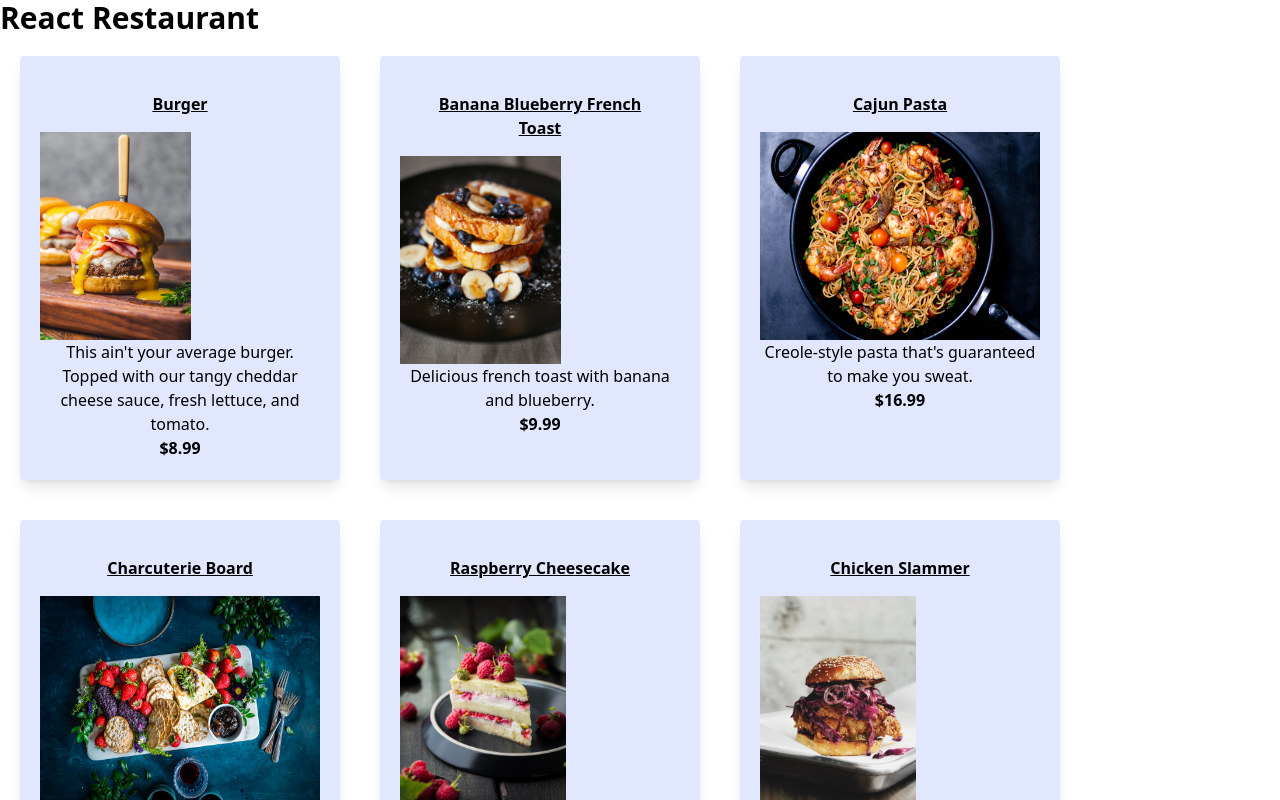
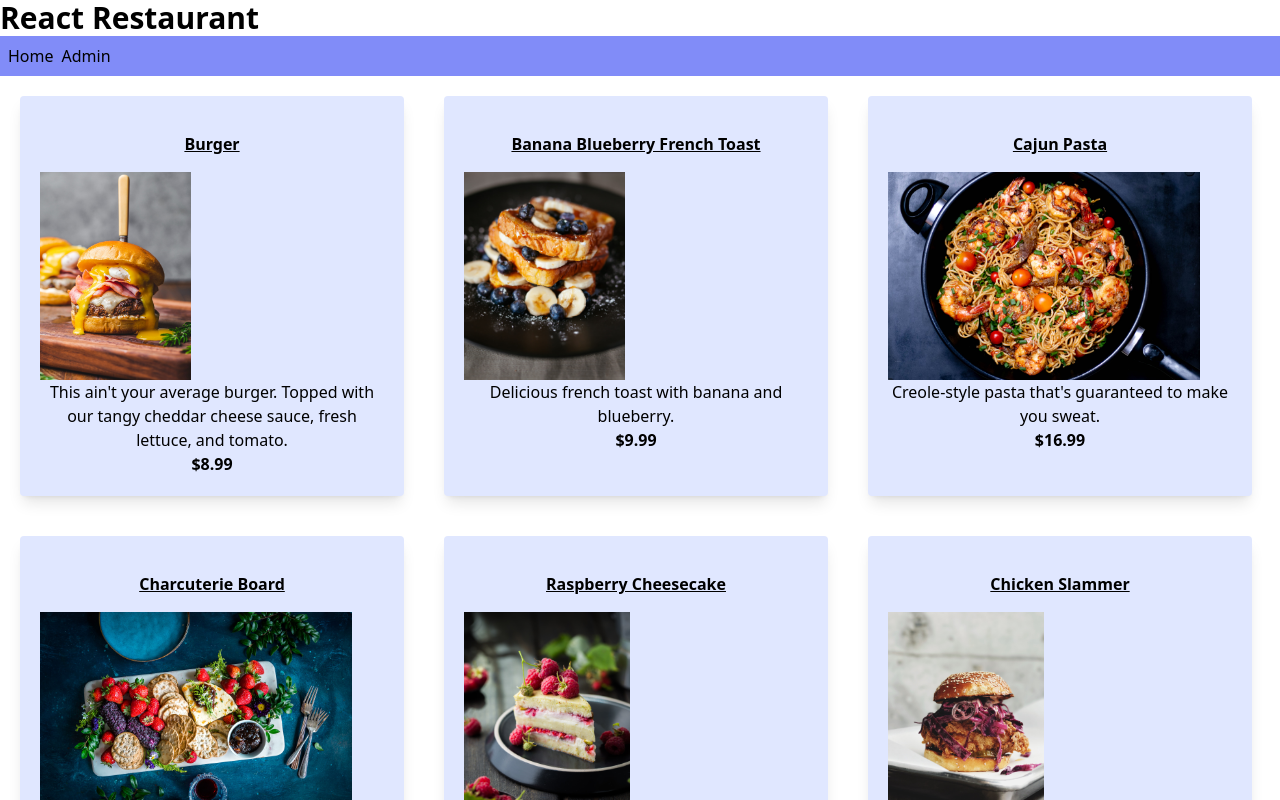
Before and after one commit to doublek909/react-restaurant, a React (Vite) app: page / in a window 1280 px wide. Shown: the top 800 px of the page. Built offline with nearby package versions, Linux system fonts and the light colour scheme.

Commit message:
add navbar and admin pages

```diff
--- a/package.json
+++ b/package.json
@@ -10,7 +10,8 @@
   },
   "dependencies": {
     "react": "^18.2.0",
-    "react-dom": "^18.2.0"
+    "react-dom": "^18.2.0",
+    "react-router-dom": "^6.4.1"
   },
   "devDependencies": {
     "@types/react": "^18.0.17",
--- /dev/null
+++ b/src/Admin.tsx
@@ -0,0 +1,7 @@
+export default function Admin() {
+  return (
+    <>
+      <h1>Admin Page</h1>
+    </>
+  );
+}
--- a/src/App.tsx
+++ b/src/App.tsx
@@ -1,24 +1,26 @@
-import { foods } from "./food";
+import { Link, Route, Routes } from "react-router-dom";
+import Admin from "./Admin";
+import Menu from "./Menu";
+
 export default function App() {
   return (
     <>
       <h1 className="text-3xl font-bold">React Restaurant</h1>
-      <div className="flex flex-wrap">
-        {foods.map((food) => {
-          return (
-            <div className="basis-1/4 p-5 text-center m-5 shadow-lg bg-indigo-100 max-w-sm rounded">
-              <h2 className="p-4 font-bold underline"> {food.name}</h2>
-              <img
-                className="h-52"
-                src={"./images/" + food.image}
-                alt={food.name}
-              />
-              <p>{food.description}</p>
-              <p className="font-bold">${food.price}</p>
-            </div>
-          );
-        })}
-      </div>
+      <nav className="bg-indigo-400 p-2">
+        <ul className="flex">
+          <li className="mr-2">
+            <Link to="/">Home </Link>
+          </li>
+          <li className="mr-2">
+            <Link to="/admin"> Admin </Link>
+          </li>
+        </ul>
+      </nav>
+
+      <Routes>
+        <Route path="/" element={<Menu />} />
+        <Route path="/admin" element={<Admin />} />
+      </Routes>
     </>
   );
 }
--- /dev/null
+++ b/src/Menu.tsx
@@ -0,0 +1,22 @@
+import { foods } from "./food";
+
+export default function Menu() {
+  return (
+    <div className="flex flex-wrap">
+      {foods.map((food) => {
+        return (
+          <div className="basis-1/4 p-5 grow text-center m-5 shadow-lg bg-indigo-100 max-w-sm rounded">
+            <h2 className="p-4 font-bold underline"> {food.name}</h2>
+            <img
+              className="h-52"
+              src={"./images/" + food.image}
+              alt={food.name}
+            />
+            <p>{food.description}</p>
+            <p className="font-bold">${food.price}</p>
+          </div>
+        );
+      })}
+    </div>
+  );
+}
--- a/src/main.tsx
+++ b/src/main.tsx
@@ -1,10 +1,13 @@
 import React from "react";
 import ReactDOM from "react-dom/client";
+import { BrowserRouter } from "react-router-dom";
 import App from "./App";
 import "./index.css";
 
 ReactDOM.createRoot(document.getElementById("root") as HTMLElement).render(
   <React.StrictMode>
-    <App />
+    <BrowserRouter>
+      <App />
+    </BrowserRouter>
   </React.StrictMode>
 );
```
Also changed, not shown: 1 other file (tests, documents, lock files or other folders).
